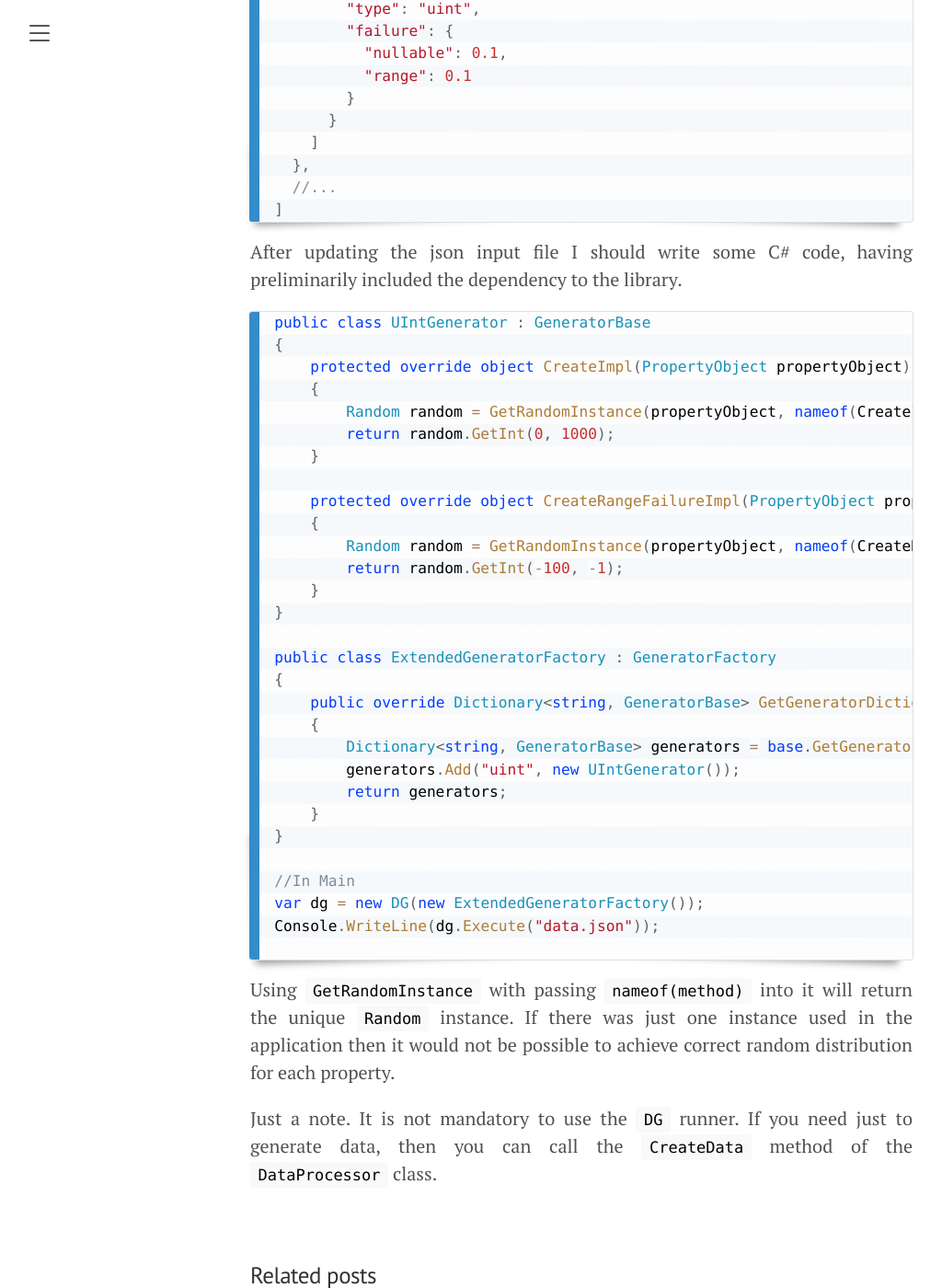
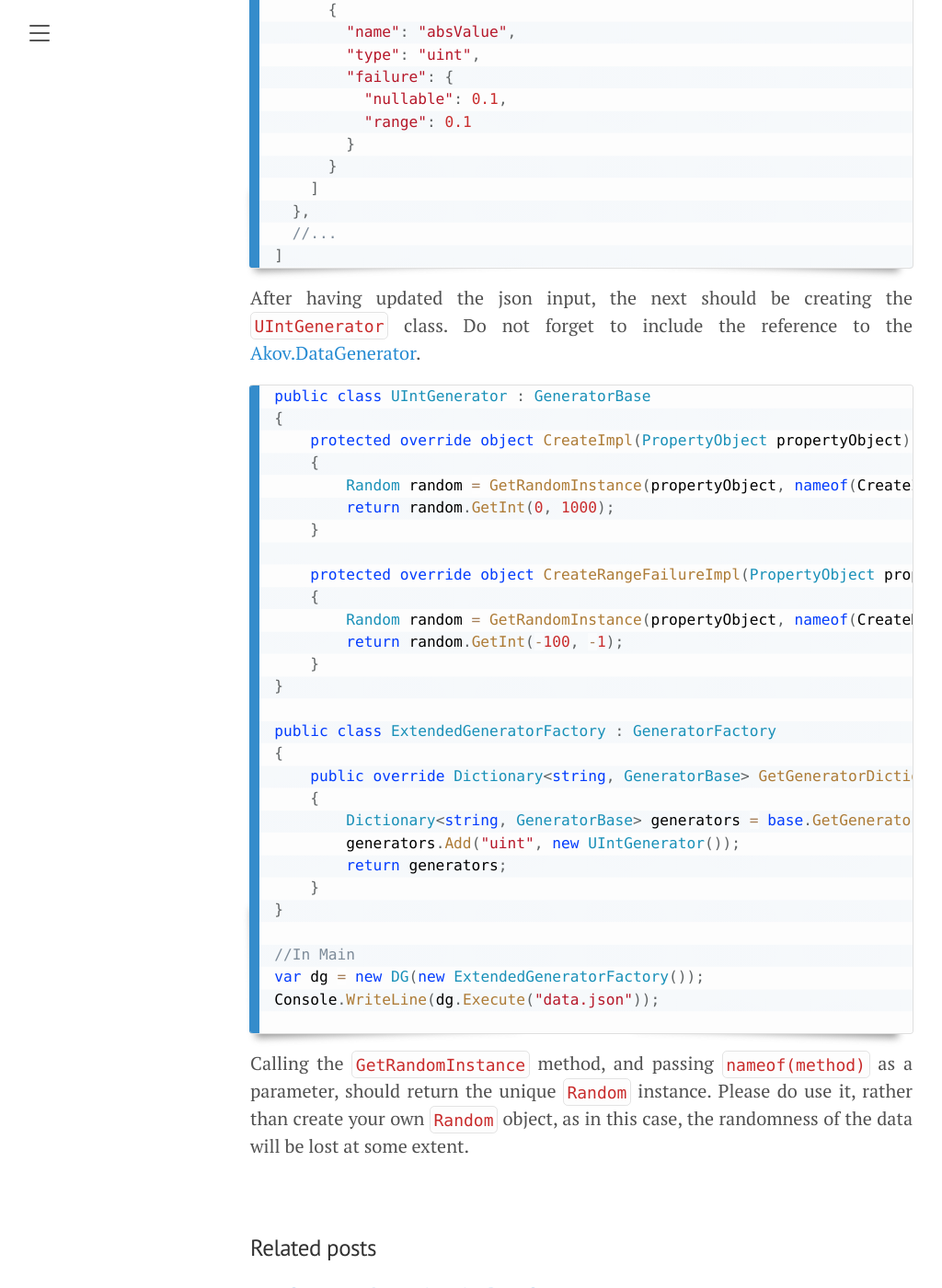
Before and after one commit to akovanev/kovanev.github.io, a Jekyll site: the page built from _posts/2020-08-27-Custom-data-generator.md, in a window 1280 px wide and 1400 px high, scrolled down 589 px. Shown: the whole window at 92% size, without its empty margins (8-1032 px from the left). Built offline with Jekyll 4.4.1, drawn with Linux system fonts in a browser that asks for light colours; some of the changed text lies outside the part shown.

Commit message:
Cdg updates

```diff
--- a/_posts/2020-08-27-Custom-data-generator.md
+++ b/_posts/2020-08-27-Custom-data-generator.md
@@ -5,9 +5,11 @@
 tag: Data Generator
 ---
 
-In the previous post about <a href="/2020/08/26/Data-generator">Data Generator</a> I described how to get random test data.
+In the previous post about <a href="/blogs/2020/08/26/Data-generator">Data Generator</a> I described how to generate the random data.
 
-Now I want to show how to extend the existing library with a custom generator. Let's call it uint.
+If there is a need to add a custom type, there is a pretty simple way how to solve this issue.
+
+Let add the `uint` type.
 
 <pre><code class="language-cs">"definitions": [
   //...
@@ -29,7 +31,7 @@
 ]
 </code></pre>
 
-After updating the json input file I should write some C# code, having preliminarily included the dependency to the library.
+After having updated the json input, the next should be creating the `UIntGenerator` class. Do not forget to include the reference to the <a href="https://www.nuget.org/packages/Akov.DataGenerator/">Akov.DataGenerator</a>.
 
 <pre><code class="language-cs">public class UIntGenerator : GeneratorBase
 {
@@ -62,6 +64,4 @@
 
 </code></pre>
 
-Using <code>GetRandomInstance</code> with passing <code>nameof(method)</code> into it will return the unique <code>Random</code> instance. If there was just one instance used in the application then it would not be possible to achieve correct random distribution for each property.
-
-Just a note. It is not mandatory to use the <code>DG</code> runner. If you need just to generate data, then you can call the <code>CreateData</code> method of the <code>DataProcessor</code> class.
+Calling the `GetRandomInstance` method, and passing `nameof(method)` as a parameter, should return the unique `Random` instance. Please do use it, rather than create your own `Random` object, as in this case, the randomness of the data will be lost at some extent.
```
